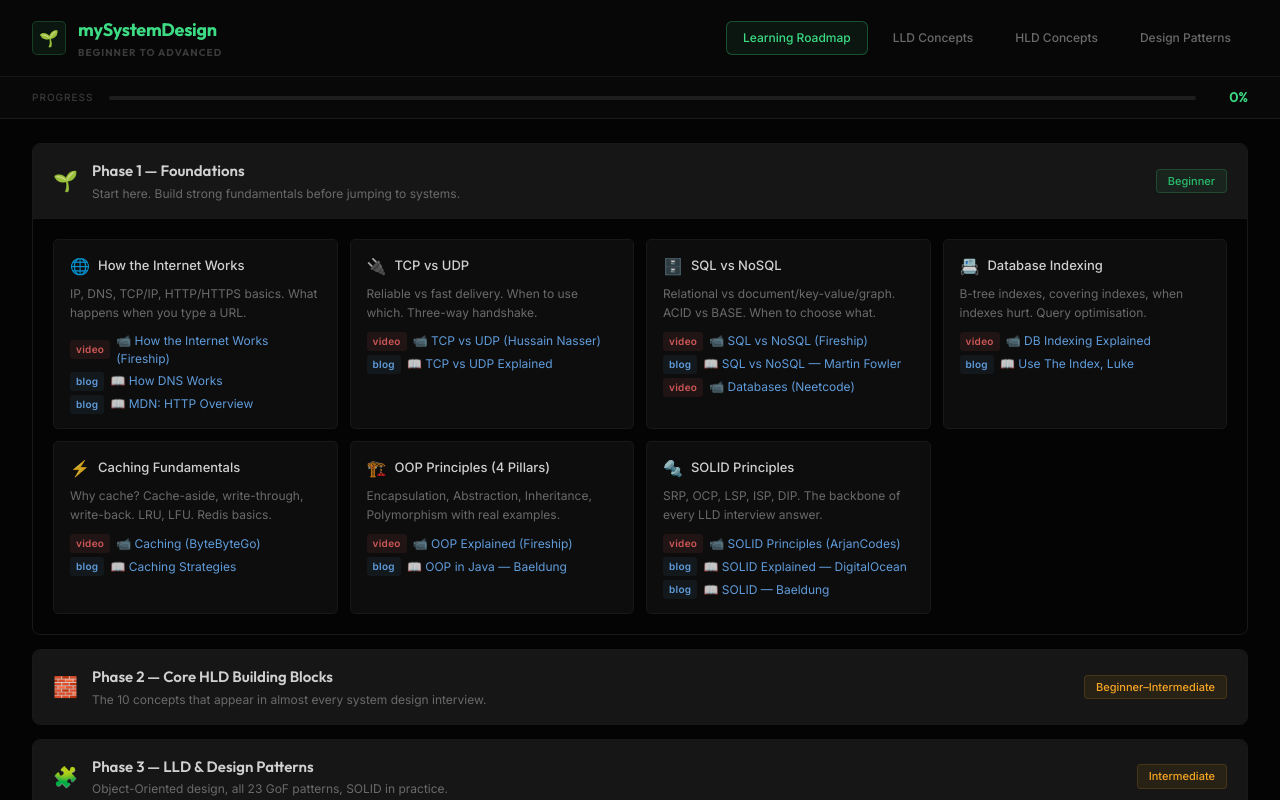
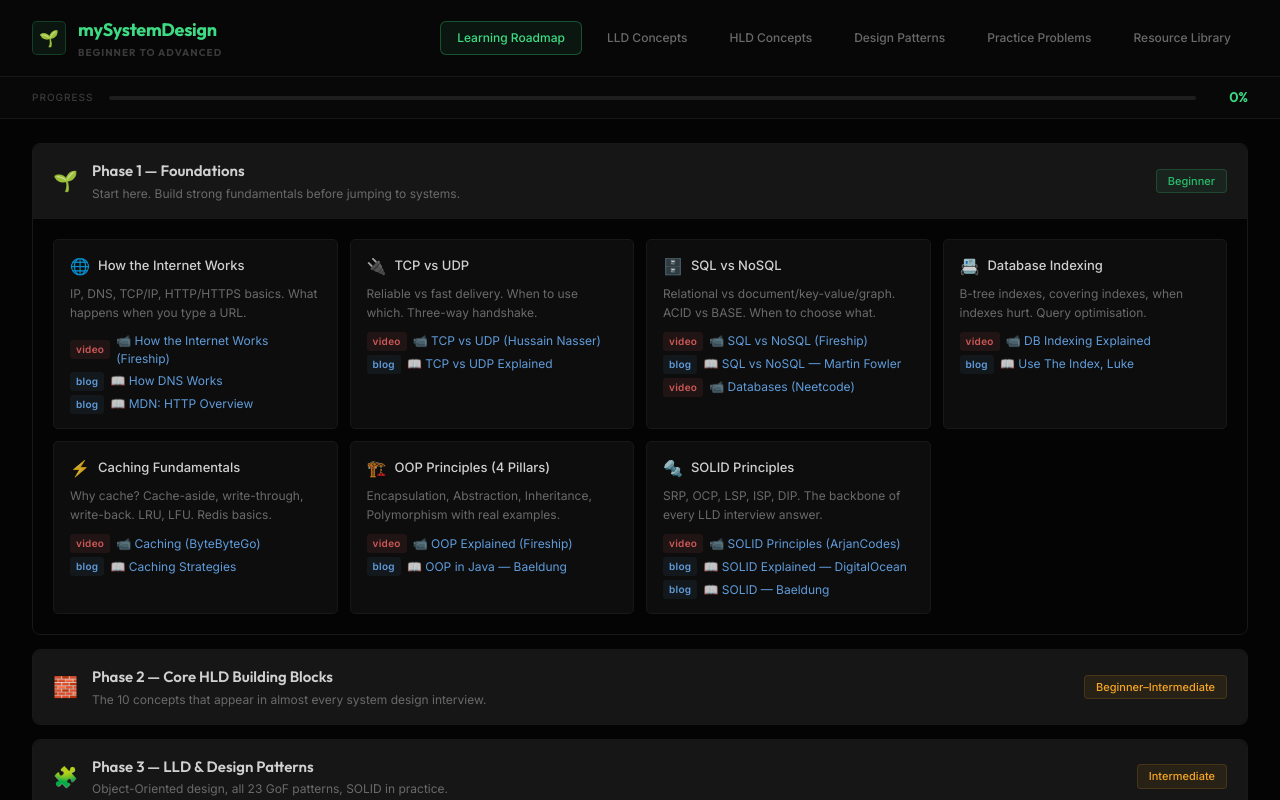
Before and after one commit to Ankit-cs/rd, a Next.js app in the folder lldSheet/: page / in a window 1280 px wide. Shown: the top 800 px of the page. Built offline with nearby package versions, Linux system fonts and the light colour scheme.

Commit message:
updated header for both resources and practise

```diff
--- a/lldSheet/src/components/Header.tsx
+++ b/lldSheet/src/components/Header.tsx
@@ -54,6 +54,18 @@ export default function Header({ activeTab, setActiveTab }: { activeTab: string,
         >
           Design Patterns
         </button>
+        <button
+          onClick={() => setActiveTab('practice')}
+          className={`${styles.tabBase} ${activeTab === 'practice' ? styles.tabState.active : styles.tabState.inactive}`}
+        >
+          Practice Problems
+        </button>
+        <button
+          onClick={() => setActiveTab('resources')}
+          className={`${styles.tabBase} ${activeTab === 'resources' ? styles.tabState.active : styles.tabState.inactive}`}
+        >
+          Resource Library
+        </button>
       </div>
     </div>
   );
```
